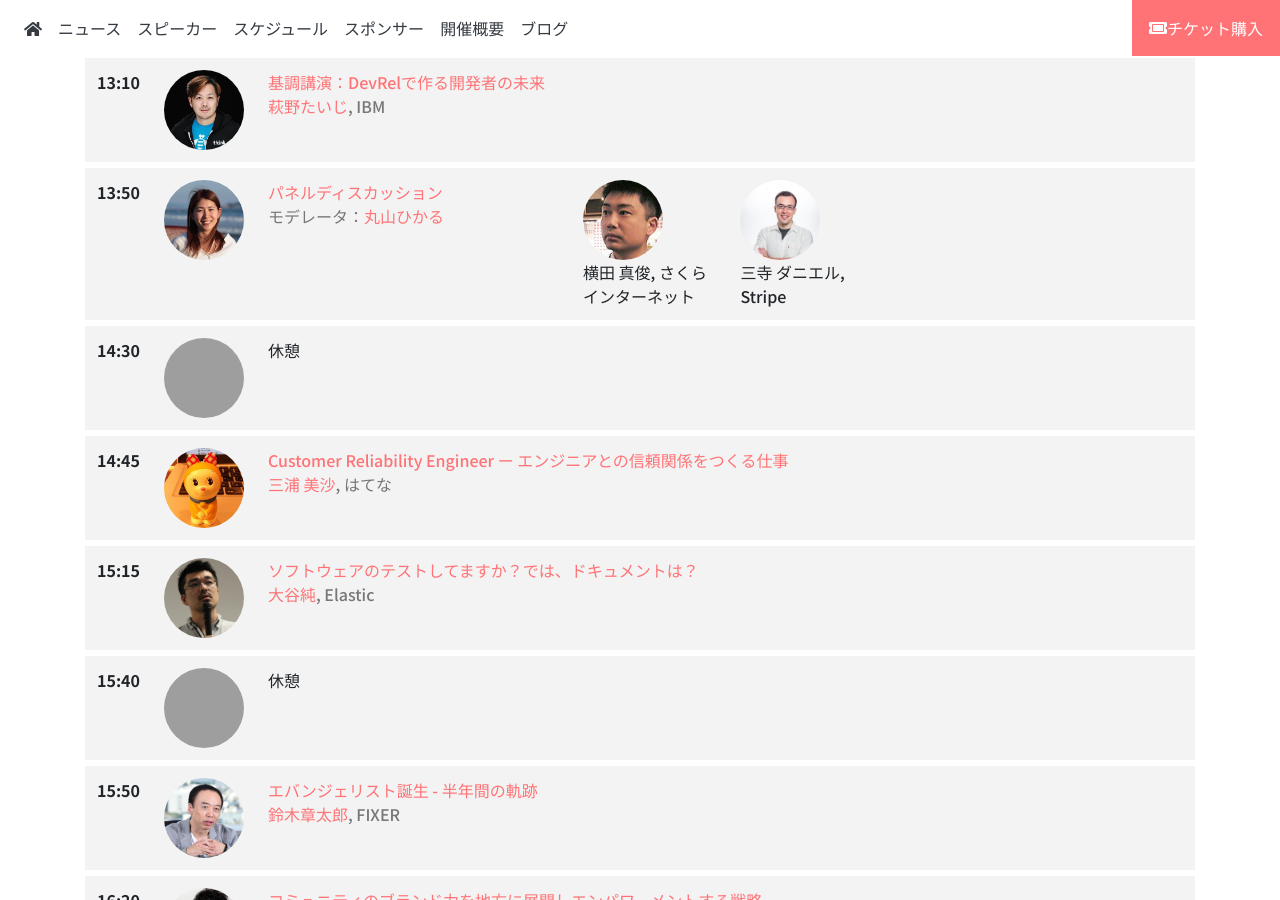
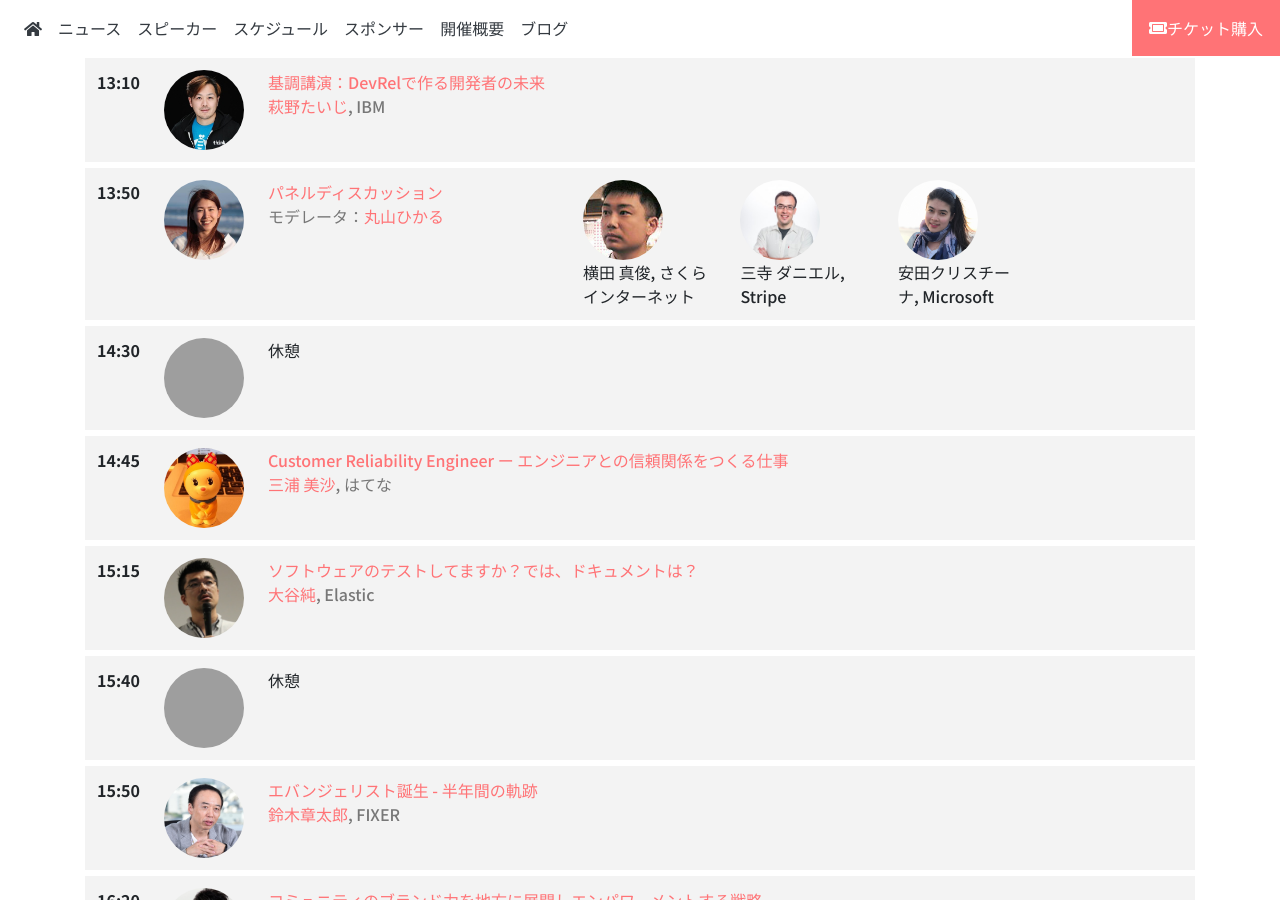
Before and after one commit to DevRelMeetupTokyo/japan-2019, a Jekyll site: the page built from index.html, in a window 1280 px wide and 900 px high, scrolled down 3281 px. Built offline with Jekyll 4.4.1, drawn with Linux system fonts in a browser that asks for light colours; nearby versions of some CDN libraries; comment, search, counter and statistics services are not loaded; grey boxes are pictures that could not be loaded.

Commit message:
Add 安田クリスチーナさん

```diff
--- a/_data/panelers.json
+++ b/_data/panelers.json
@@ -26,5 +26,19 @@
     "linkedin": "",
     "web": "",
     "speaker": ""
+  },
+  {
+    "title": "",
+    "description": "",
+    "company": "Microsoft",
+    "name": "安田クリスチーナ",
+    "id": "kristina",
+    "profile": "",
+    "twitter": "",
+    "facebook": "",
+    "github": "",
+    "linkedin": "",
+    "web": "",
+    "speaker": ""
   }
 ]
--- a/_data/sponsors.json
+++ b/_data/sponsors.json
@@ -100,5 +100,11 @@
     "url": "https://www.acquia.com/jp",
     "image": "acquia",
     "type": "logo"
+  },
+  {
+    "name": "株式会社サイダス",
+    "url": "https://www.cydas.com/",
+    "image": "cydas",
+    "type": "logo"
   }
 ]
```
Also changed, not shown: assets/img/speakers/kristina.jpg (added).
